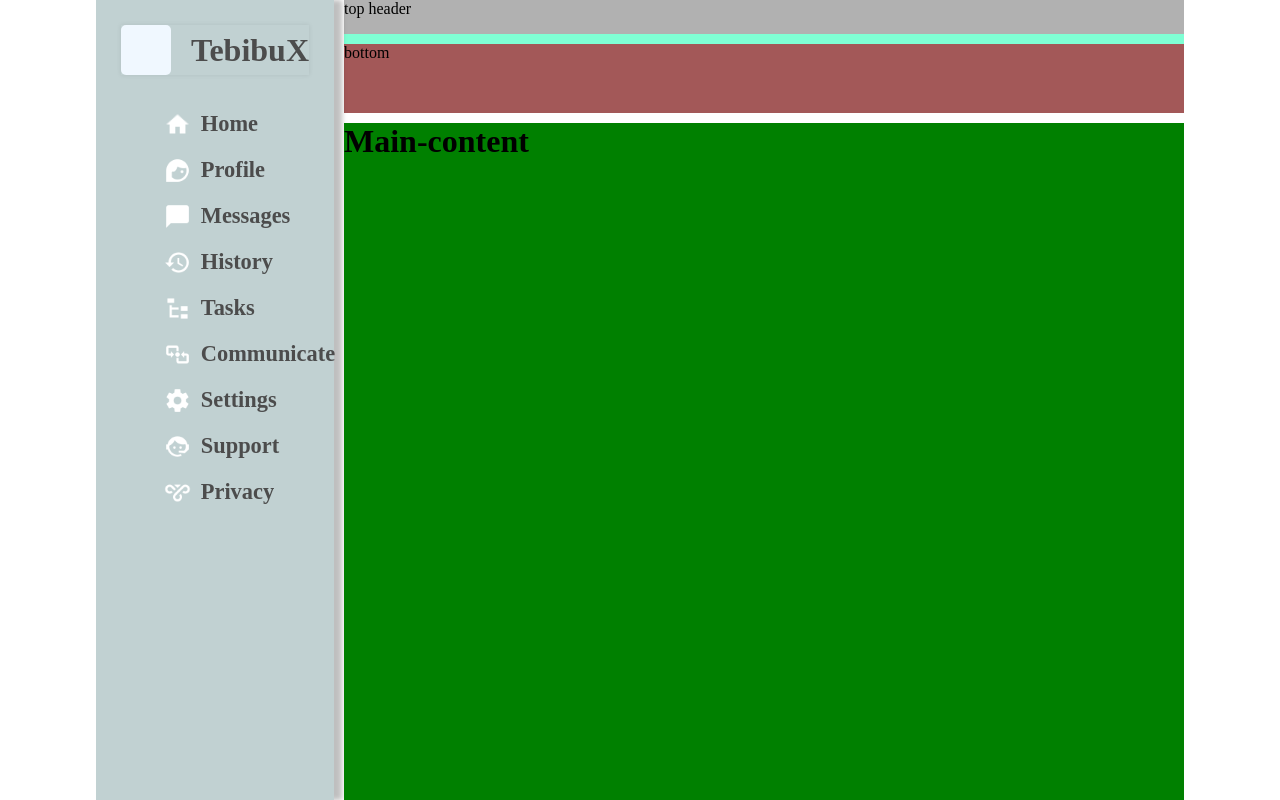
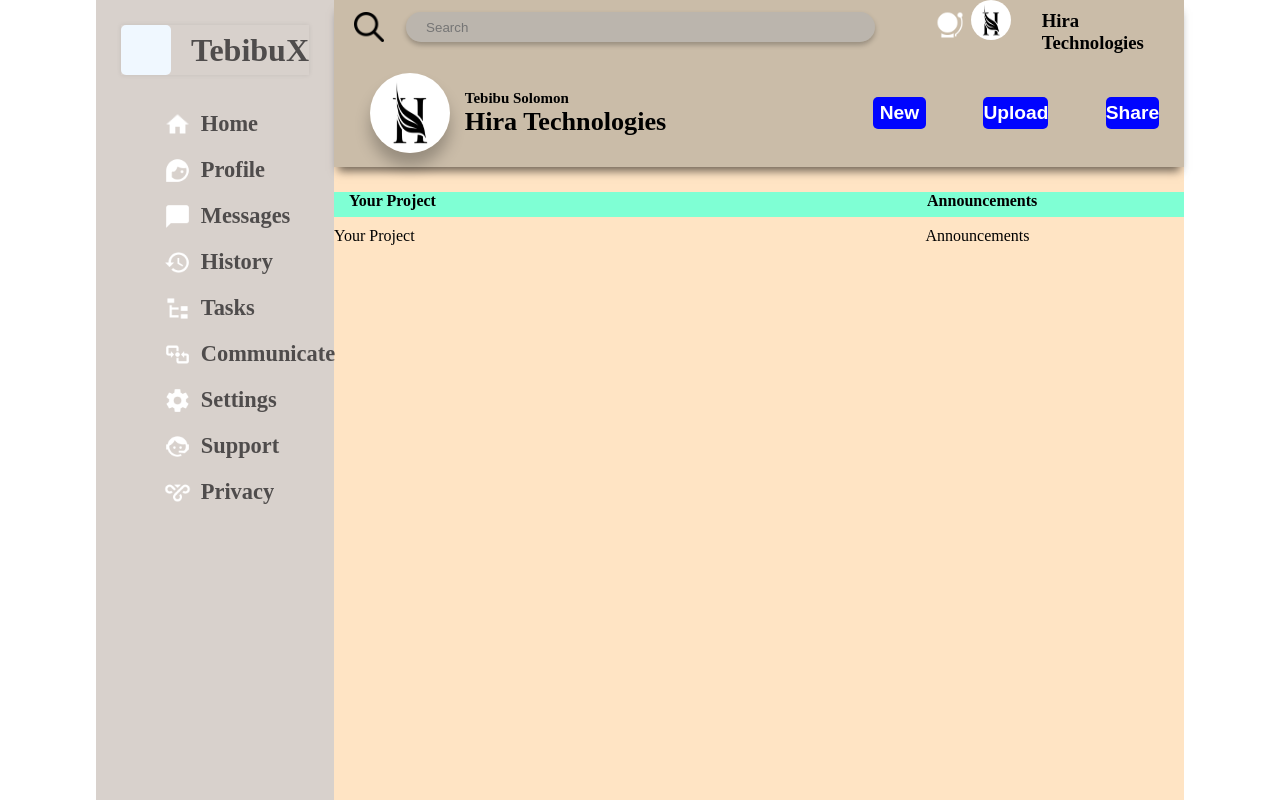
Before and after one commit to Tebibux/Admin_Dashboard, a plain HTML site: page index.html in a window 1280 px wide. Drawn offline with Linux system fonts and the light colour scheme.

Commit message:
header finished article half away

```diff
--- a/css/style.css
+++ b/css/style.css
@@ -7,46 +7,118 @@
 .container {
 	height: 100vh;
 	width: 85vw;
+	background-color: bisque;
 	margin: 0 auto;
 	display: grid;
 	grid-template-columns: 1fr 4fr;
 	grid-template-rows: 1fr 6fr;
-	gap: 10px;
+	row-gap: 25px;
 }
 
 /* header starts here */
 .header {
-	background-color: aquamarine;
+	background-color: rgba(103, 113, 114, 0.349);
 	grid-column: 2/-1;
 	grid-row: 1/2;
 	display: grid;
-	grid-template-columns: 1fr;
-	grid-template-rows: 1fr 2fr;
-	gap: 10px;
+	grid-template-columns: 3fr 1fr;
+	grid-template-rows: minmax(50px, 1fr) 2fr;
+	gap: 5px;
+	box-shadow: 0px 8px 9px -4px rgba(0, 0, 0, 0.58);
 }
 
-.top-header {
-	background-color: rgb(177, 177, 177);
-	grid-column: 1;
-}
-.bottom_header{
-	background-color: rgb(163, 88, 88);
+.top {
+	/* background-color: blueviolet; */
+	grid-column: 1/-1;
+	grid-row: 1/2;
+	display: grid;
+	gap: 20px;
+	grid-template-columns: 3.5fr 1.5fr;
+	align-content: center;
 
 }
 
+.top-left {
+	grid-column: 1/ 2;
+	display: grid;
+	grid-template-columns: 1fr 9fr;
+	align-content: center;
+	padding: 0 40px 0 20px;
+}
+
+.top-left>input {
+	border-style: none;
+	border-radius: 30px;
+	padding-left: 20px;
+	background-color: rgba(162, 171, 179, 0.4);
+	box-shadow: 0px 2px 0px 0px rgba(0, 0, 0, 0.25);
+	-webkit-box-shadow: 0px 3px 5px 0px rgba(0, 0, 0, 0.25);
+	-moz-box-shadow: 0px 0px 3px 0px rgba(0, 0, 0, 0.25);
+}
+
+.top-right {
+	grid-column: 2/-1;
+	display: grid;
+	grid-template-columns: 0.5fr 1fr 2fr;
+	align-content: center;
+	padding-top: 10px;
+}
+
+.top-right> :nth-child(2) {
+	margin-top: -10px;
+}
+
+.bottom {
+	grid-column: 1/-1;
+	grid-row: 2/-1;
+	display: grid;
+	gap: 20px;
+	grid-template-columns: 1.6667fr 1fr;
+}
+
+.bottom-left {
+	display: flex;
+	align-items: center;
+	padding-left: 7%;
+	gap: 3%;
+	font-size: 1.4rem;
+}
+
+.bottom-left>img {
+	box-shadow: 0px 12px 0px 0px rgba(0, 0, 0, 0.25);
+	-webkit-box-shadow: 0px 13px 15px 0px rgba(0, 0, 0, 0.25);
+	-moz-box-shadow: 0px 0px 3px 0px rgba(0, 0, 0, 0.25);
+}
+
+.bottom-right {
+	display: grid;
+	grid-template-columns: repeat(3, 1fr);
+	align-content: center;
+	gap: 20%;
+	padding-right: 8%;
+	justify-content: space-between;
+
+}
+
+button {
+	border-style: none;
+	border-radius: 5px;
+	background-color: rgb(0, 4, 255);
+	height: 2rem;
+	color: white;
+	font-weight: bolder;
+	font-size: 1.2rem;
+}
 
 /* header ends here */
 .sidebar {
 	display: grid;
 	grid-template-rows: 1fr 4fr 2fr 5fr;
-	background-color: rgba(11, 71, 77, 0.25);
+	background-color: rgba(73, 136, 230, 0.21);
 	grid-column: 1/2;
 	grid-row: 1/-1;
 	color: rgba(59, 56, 56, 0.87);
 	font-weight: bold;
-	box-shadow: 8px 0px 5px 0px rgba(0, 0, 0, 0.25);
-	-webkit-box-shadow: 8px 0px 5px 0px rgba(0, 0, 0, 0.25);
-	-moz-box-shadow: 8px 0px 5px 0px rgba(0, 0, 0, 0.25);
 }
 
 .logo {
@@ -117,8 +189,19 @@ li img {
 	height: 1.7rem;
 }
 
+/* .main-content starts here */
 .main-content {
-	background-color: green;
 	grid-column: 2/-1;
 	grid-row: 2/-1;
+	display: grid;
+	grid-template-columns: 2.25fr 1fr;
+	grid-template-rows: 25px 1fr;
+	gap: 10px;
 }
+.main-content-top{
+	padding-left: 15px;
+	grid-column: 1/-1;
+	background-color: aquamarine;
+	display: grid;
+	grid-template-columns: 2.25fr 1fr;
+}
--- a/index.html
+++ b/index.html
@@ -12,8 +12,33 @@
 <body>
 	<div class="container">
 		<div class="header">
-			<div class="top-header">top header</div>
-			<div class="bottom_header">bottom</div>
+			<div class="top">
+				<div class="top-left">
+					<img src="/icons/search.png" style="height: 30px;">
+					<input type="text" name="search" placeholder="Search">
+				</div>
+				<div class="top-right">
+					<img src="/icons/alarm-bell.png" style="height: 30px;">
+					<img src="/image/360_F_311824410_sdRXShu4BZQYhu8aaC1rwIuRoxAiAF2t.jpg"
+						style="height: 40px; border-radius: 50%; aspect-ratio: 1;">
+					<h3 class="name">Hira Technologies</h3>
+				</div>
+			</div>
+			<div class="bottom">
+				<div class="bottom-left">
+					<img src="/image/360_F_311824410_sdRXShu4BZQYhu8aaC1rwIuRoxAiAF2t.jpg"
+						style="height: 80px; border-radius: 50%; aspect-ratio: 1;">
+					<div class="name_area">
+						<h6>Tebibu Solomon</h6>
+						<h3 class="name">Hira Technologies</h3>
+					</div>
+				</div>
+				<div class="bottom-right">
+					<button>New</button>
+					<button>Upload</button>
+					<button>Share</button>
+				</div>
+			</div>
 		</div>
 		<div class="sidebar">
 			<div class="logo">
@@ -31,7 +56,7 @@
 					</div>
 
 					<div class="list">
-						<li><img src="/icons/message.png" alt="" srcset=""> Messages</li>
+						<li><img src="/icons/message.png" alt="" srcset="">Messages</li>
 					</div>
 
 					<div class="list">
@@ -63,7 +88,12 @@
 			</div>
 		</div>
 		<div class="main-content">
-			<h1>Main-content</h1>
+			<div class="main-content-top">
+				<h4>Your Project</h4>
+				<h4>Announcements</h4>
+			</div>
+			<div class="main-left">Your Project</div>
+			<div class="main-right">Announcements</div>
 		</div>
 	</div>
 </body>
```
Also changed, not shown: icons/alarm-bell.png (added), icons/search.png (added), image/360_F_311824410_sdRXShu4BZQYhu8aaC1rwIuRoxAiAF2t.jpg (added).
